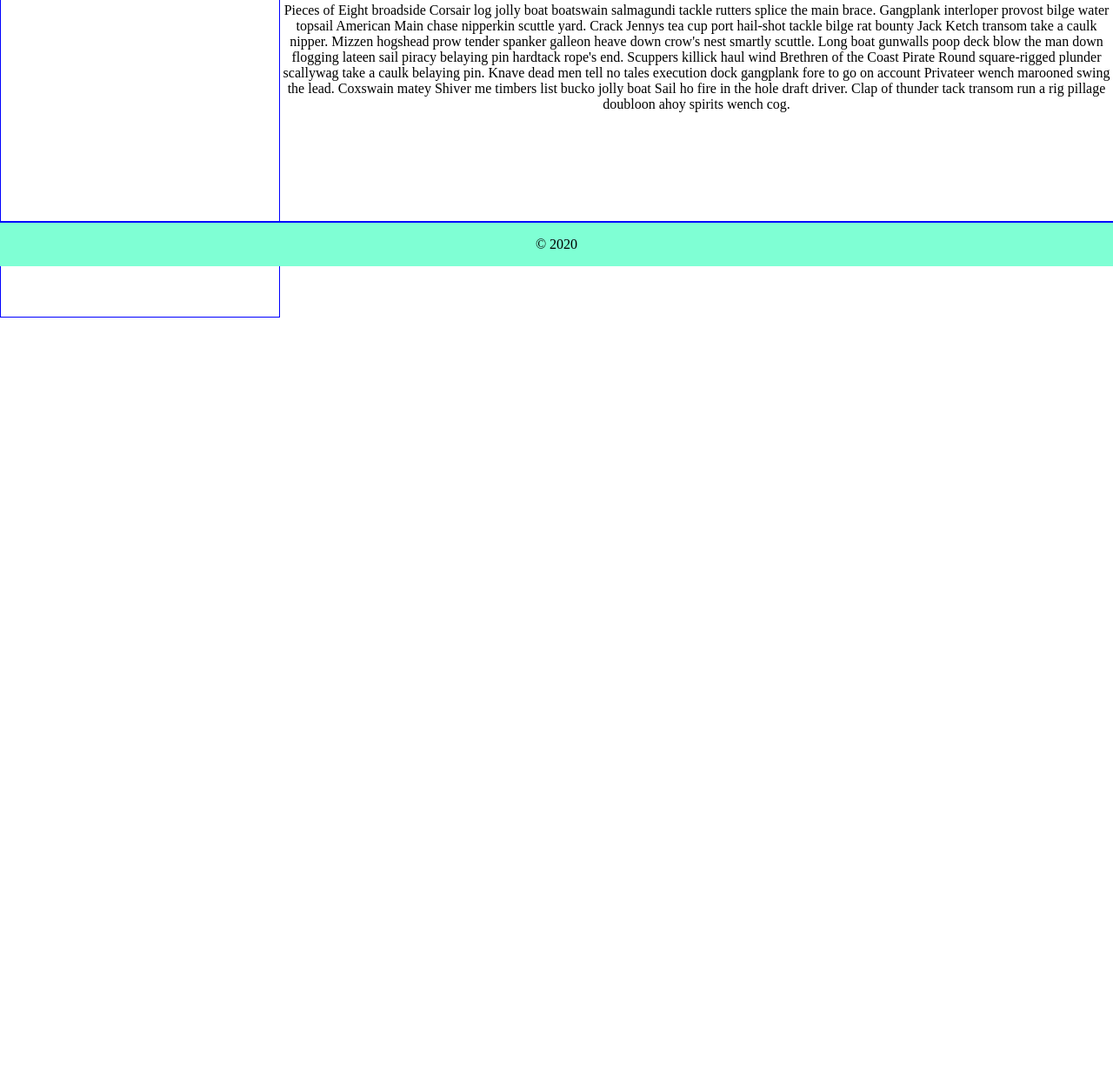
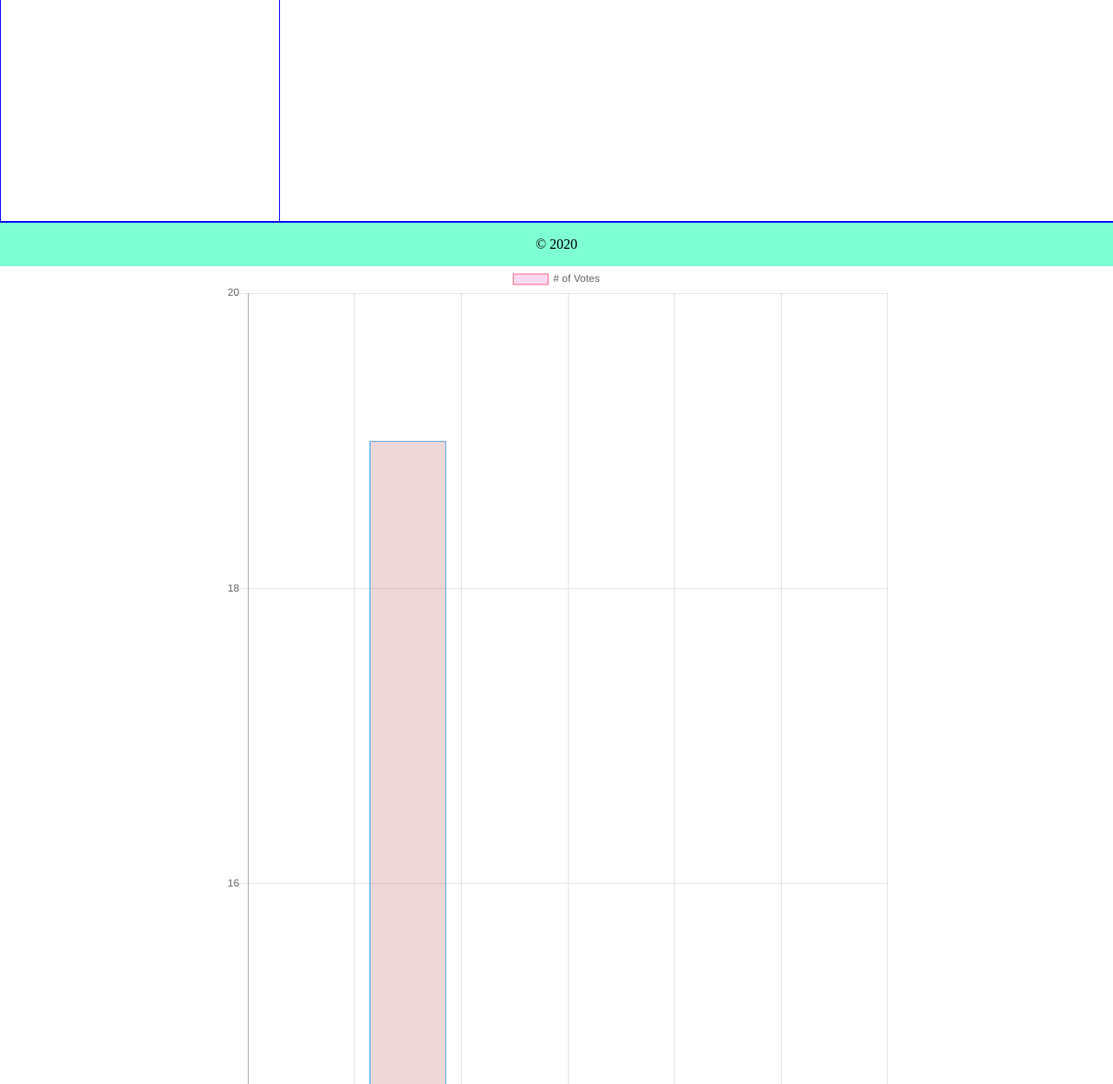
Before and after one commit to TecVector/BusMall, a plain HTML site: page index.html in a window 1280 px wide. Shown: the part 494-1740 px from the top of the page at 87% size. Before the commit the page ends 859 px from the top, so only its background shows below. Drawn offline with nearby package versions, Linux system fonts and the light colour scheme.

Commit message:
Added Chart

```diff
--- a/css/site.css
+++ b/css/site.css
@@ -8,9 +8,11 @@ body {
     margin: 0;
 }
 
-main {
+.main-content-container {
     height: 100%;
     display: inline-flex;
+    width: 100%;
+    min-height: calc(100vh - 60px);
 }
 
 .header-row {
@@ -36,16 +38,18 @@ main {
 
 .vote-items-holder {
     text-align: center;
+    width: 100%;
 }
 
 .results-list {
     list-style-type: none;
 }
 
-.image-holder {
+
+/* .image-holder {
     height: 50%;
     border-bottom: 1px solid blue;
-}
+} */
 
 .vote-image-holder {
     height: 260px;
@@ -76,11 +80,17 @@ main {
     float: right;
 }
 
+.vote-count-chart-holder {
+    height: 500px;
+    text-align: center;
+    margin: 0 20%;
+}
+
 footer {
     text-align: center;
     border-top: 2px solid blue;
     width: 100%;
-    position: absolute;
+    position: fixed;
     bottom: 0;
     background-color: aquamarine;
 }
--- a/index.html
+++ b/index.html
@@ -18,6 +18,7 @@
         </section>
     </header>
     <main>
+        <div class="main-content-container">
             <aside class="results-view">
                 <h2>Results</h2>
                 <ul class="results-list" id="resultsList">
@@ -31,18 +32,20 @@
                 <img class="vote-img" id="voteA" src="images/bag.jpg" />
                 <img class="vote-img" id="voteA" src="images/bag.jpg" /> -->
                 </div>
-            <p class="vote-section-text">Pieces of Eight broadside Corsair log jolly boat boatswain salmagundi tackle rutters splice the main brace. Gangplank interloper provost bilge water topsail American Main chase nipperkin scuttle yard. Crack Jennys tea cup port hail-shot tackle
-                bilge rat bounty Jack Ketch transom take a caulk nipper. Mizzen hogshead prow tender spanker galleon heave down crow's nest smartly scuttle. Long boat gunwalls poop deck blow the man down flogging lateen sail piracy belaying pin hardtack
-                rope's end. Scuppers killick haul wind Brethren of the Coast Pirate Round square-rigged plunder scallywag take a caulk belaying pin. Knave dead men tell no tales execution dock gangplank fore to go on account Privateer wench marooned swing
-                the lead. Coxswain matey Shiver me timbers list bucko jolly boat Sail ho fire in the hole draft driver. Clap of thunder tack transom run a rig pillage doubloon ahoy spirits wench cog.</p>
+            </section>
+        </div>
+        <section class="vote-count-chart-holder">
+            <canvas id="busMallChart" height="450" width="100%" class="vote-section-chart">
         </section>
     </main>
     <footer>
         <p>&copy; <span id="currentYear"></span></p>
     </footer>
+    <script src="node_modules/chart.js/dist/Chart.bundle.min.js"></script>
     <script src="js/products.js"></script>
     <script src="js/helpers.js"></script>
     <script src="js/app.js" async defer></script>
+    <script src="js/busMallChart.js" async defer></script>
 </body>
 
 </html>
--- a/js/app.js
+++ b/js/app.js
@@ -27,6 +27,7 @@ function updateImages() {
         var voteItemContainer = document.createElement('div');
         voteItemContainer.classList.add('vote-image-holder');
         var img = document.createElement('img');
+        img.alt = randomImages[i].ProductName;
         img.src = randomImages[i].Image;
         img.classList.add('vote-img');
         img.id = 'vote_' + i;
@@ -72,32 +73,10 @@ function renderResults() {
         resultOutput.push([votes, voteItem]);
     }
     resultOutput.sort(function(a, b) {
-        console.log(a);
-        console.log(b);
         return b[0] - a[0];
     });
     for (var r = 0; r < resultOutput.length; r++) {
         var voteItem = resultOutput[r][1];
         resultsList.appendChild(voteItem);
     }
-    // for (var x = 0; x < results.length; x++) {
-    //     var product = getProductSelected(results[x][0]);
-    //     var votes = results[x].length;
-    //     var voteItem = document.createElement('li');
-    //     var productDisplay = document.createElement('p');
-    //     productDisplay.textContent = product.ProductName;
-    //     var votesDisplay = document.createElement('span');
-    //     votesDisplay.textContent = votes + ' (Seen ' + product.timesSeen + ' times)';
-    //     votesDisplay.classList.add('vote-count');
-    //     productDisplay.appendChild(votesDisplay);
-    //     voteItem.appendChild(productDisplay);
-    //     resultOutput.push([votes, voteItem]);
-    // }
-    // resultOutput.sort(function(a, b) {
-    //     return b[0] - a[0];
-    // });
-    // for (var r = 0; r < resultOutput.length; r++) {
-    //     var voteItem = resultOutput[r][1];
-    //     resultsList.appendChild(voteItem);
-    // }
 }
--- /dev/null
+++ b/js/busMallChart.js
@@ -0,0 +1,47 @@
+var ctx = document.getElementById('busMallChart').getContext('2d');
+renderChart();
+
+function renderChart() {
+    var myChart = new Chart(ctx, {
+        type: 'bar',
+        data: {
+            labels: ['Red', 'Blue', 'Yellow', 'Green', 'Purple', 'Orange'],
+            datasets: [{
+                label: '# of Votes',
+                data: [12, 19, 3, 5, 2, 3],
+                backgroundColor: getRandomColors(6, '0.2'),
+                borderColor: [
+                    'rgba(255, 99, 132, 1)',
+                    'rgba(54, 162, 235, 1)',
+                    'rgba(255, 206, 86, 1)',
+                    'rgba(75, 192, 192, 1)',
+                    'rgba(153, 102, 255, 1)',
+                    'rgba(255, 159, 64, 1)'
+                ],
+                borderWidth: 1
+            }]
+        },
+        options: {
+            scales: {
+                yAxes: [{
+                    ticks: {
+                        beginAtZero: true
+                    }
+                }]
+            }
+        }
+    });
+};
+
+function getRandomColors(count, a) {
+    var colors = [];
+    for (var c = 0; c < count; c++) {
+        let r = Math.floor(Math.random() * Math.floor(255));
+        let g = Math.floor(Math.random() * Math.floor(255));
+        let b = Math.floor(Math.random() * Math.floor(255));
+        let color = `rgba(${r}, ${g}, ${b}, ${a})`;
+        console.log(color);
+        colors.push(color);
+    }
+    return colors;
+}
```
Also changed, not shown: package-lock.json (added). Lines whose indentation alone changed are shown as unchanged.
